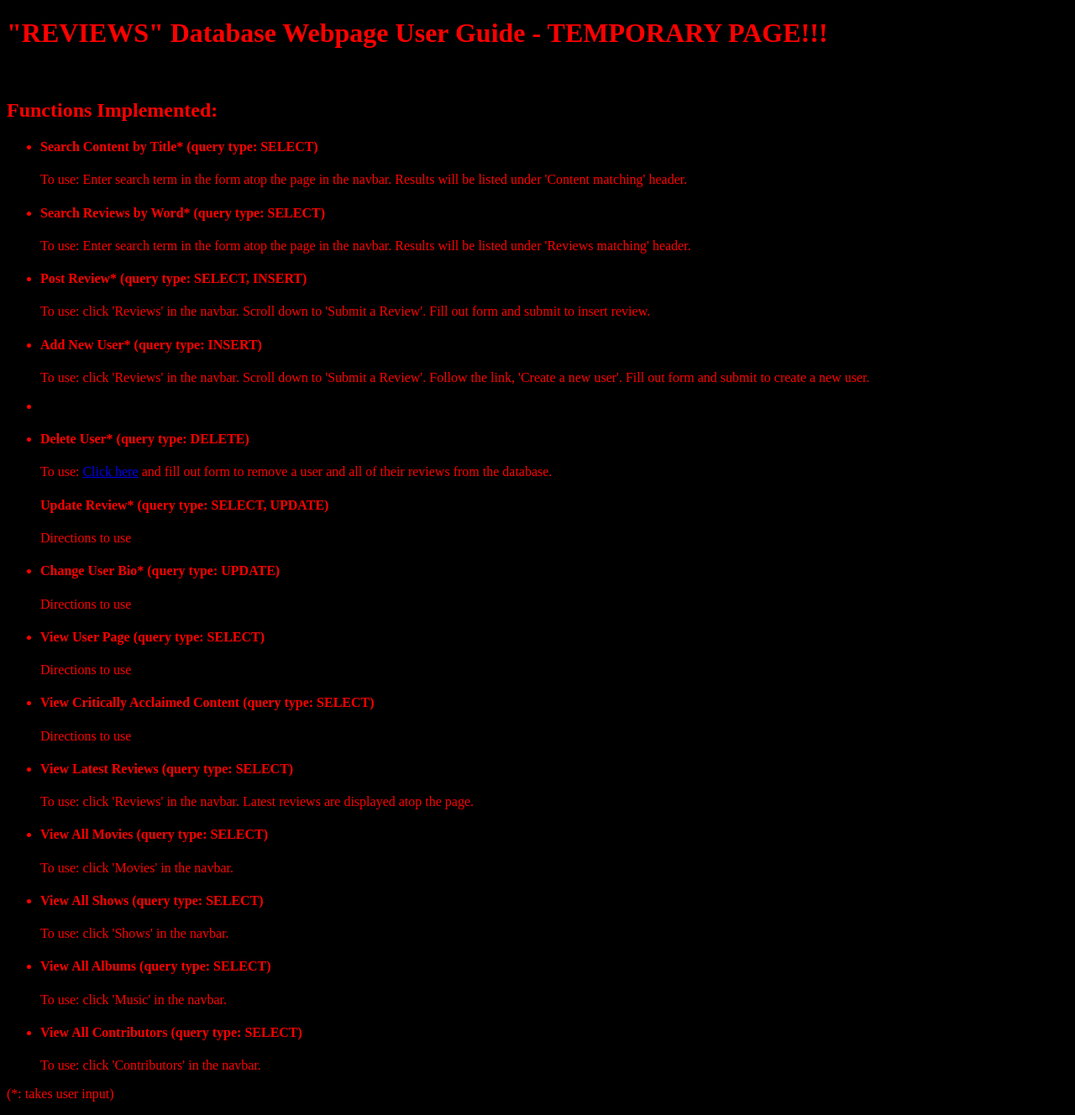
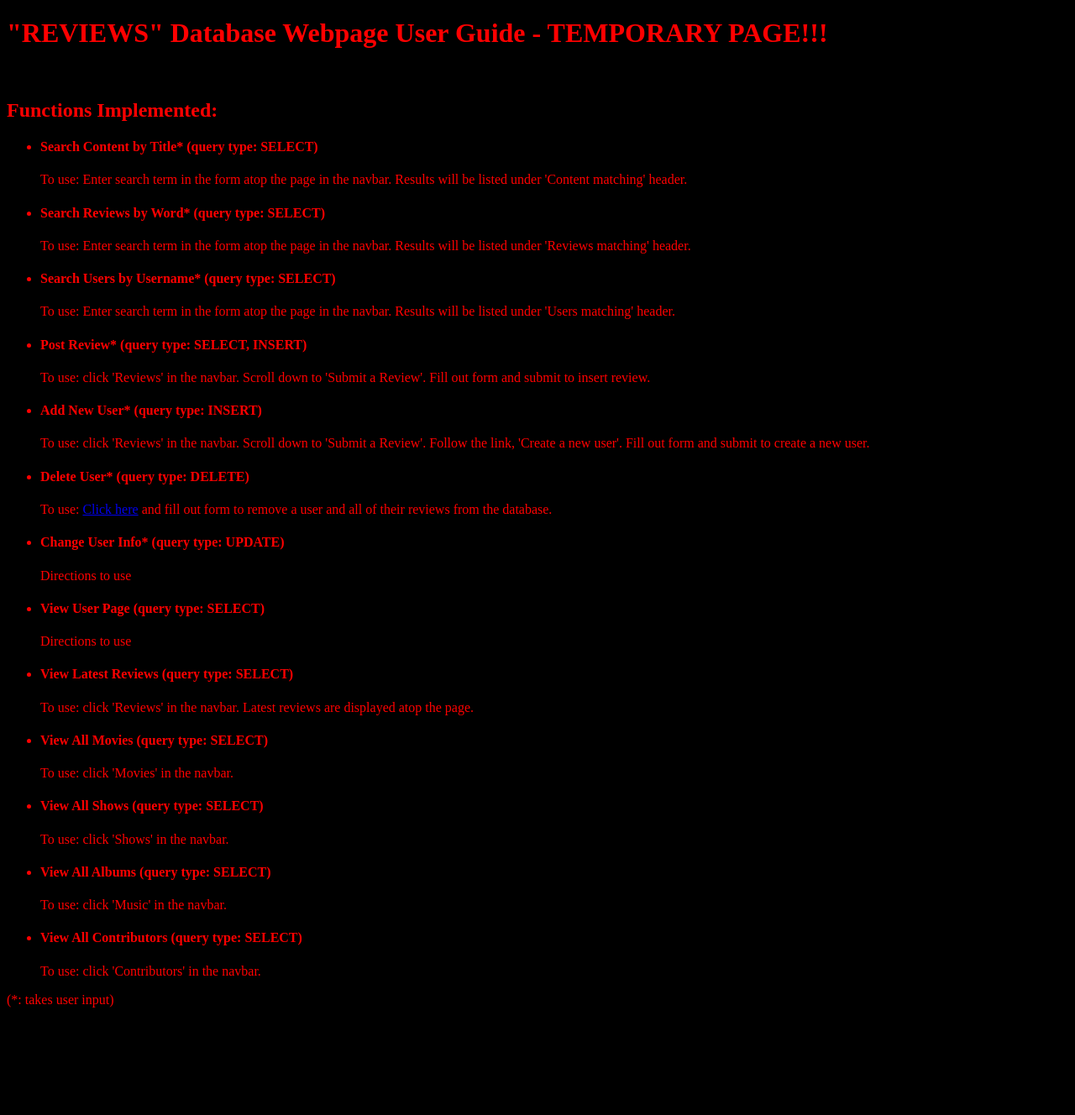
Before and after one commit to braddeibert/one_word_reviews, a PHP site: page /pages/admin.html in a window 1280 px wide. Shown: the whole page at 84% size. After the commit the page ends 1200 px from the top, so only its background shows below. Run offline with PHP 8.4, Linux system fonts and the light colour scheme.

Commit message:
Add files via upload

```diff
--- a/php/pages/admin.html
+++ b/php/pages/admin.html
@@ -19,6 +19,10 @@
 	<p>To use: Enter search term in the form atop the page in the navbar. Results will be listed under 'Reviews matching' header.</p>
 	</li>
 	<li>
+	<h4>Search Users by Username* (query type: SELECT)</h4>
+	<p>To use: Enter search term in the form atop the page in the navbar. Results will be listed under 'Users matching' header.</p>
+	</li>
+	<li>
 	<h4>Post Review* (query type: SELECT, INSERT)</h4>
 	<p>To use: click 'Reviews' in the navbar. Scroll down to 'Submit a Review'. Fill out form and submit to insert review.</p>
 	</li>
@@ -27,23 +31,15 @@
 	<p>To use: click 'Reviews' in the navbar. Scroll down to 'Submit a Review'. Follow the link, 'Create a new user'. Fill out form and submit to create a new user. </p>
 	</li>
 	<li>
-	<li>
 	<h4>Delete User* (query type: DELETE)</h4>
 	<p>To use: <a href="./removeuser.php">Click here</a> and fill out form to remove a user and all of their reviews from the database.</p>
 	</li>
-	<h4>Update Review* (query type: SELECT, UPDATE)</h4>
-	<p>Directions to use</p>
-	</li>
 	<li>
-	<h4>Change User Bio* (query type: UPDATE)</h4>
+	<h4>Change User Info* (query type: UPDATE)</h4>
 	<p>Directions to use</p>
 	</li>
 	<li>
 	<h4>View User Page (query type: SELECT)</h4>
-	<p>Directions to use</p>
-	</li>
-	<li>
-	<h4>View Critically Acclaimed Content (query type: SELECT)</h4>
 	<p>Directions to use</p>
 	</li>
 	<li>
```
Also changed, not shown: php/pages/result.php (+27 -2 lines).
